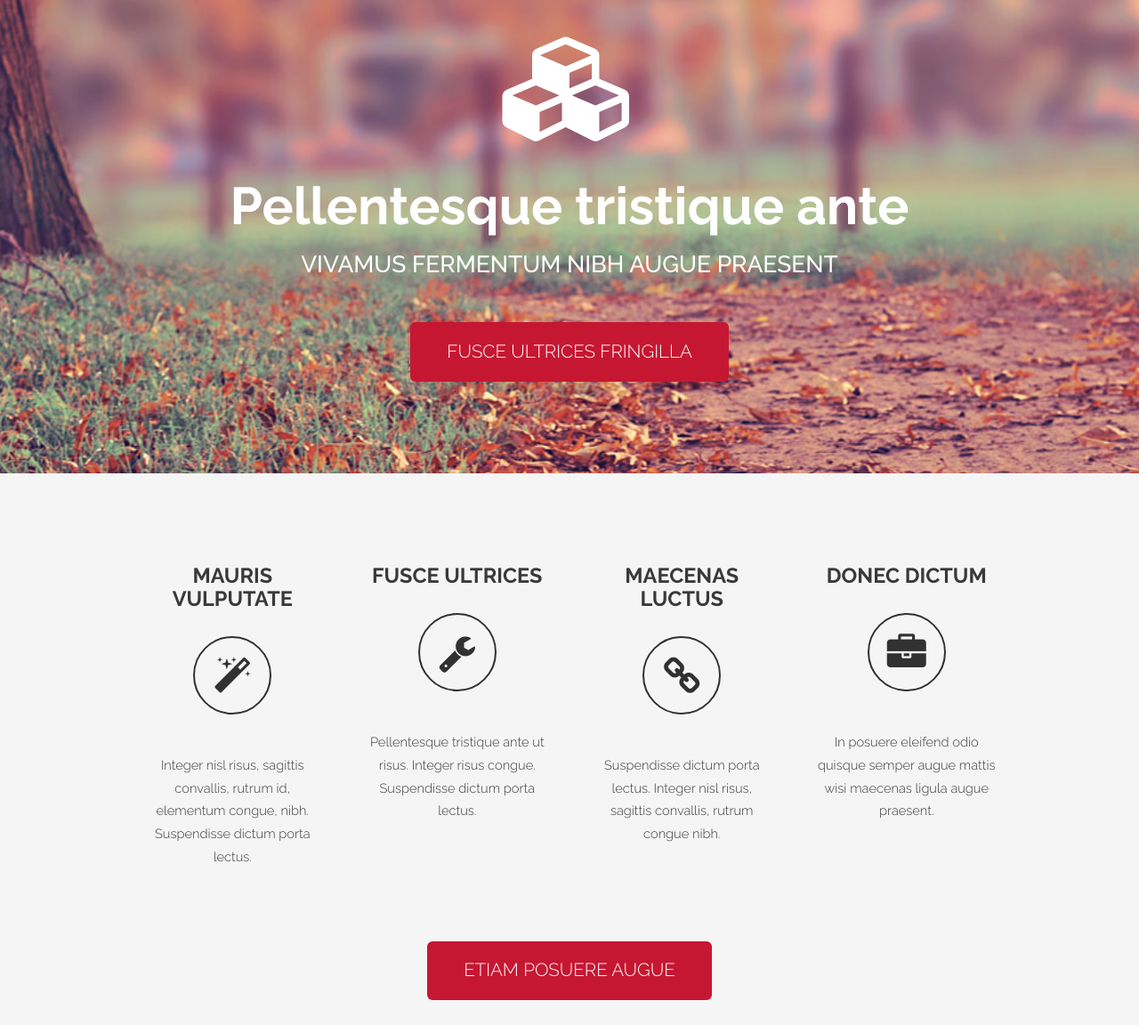
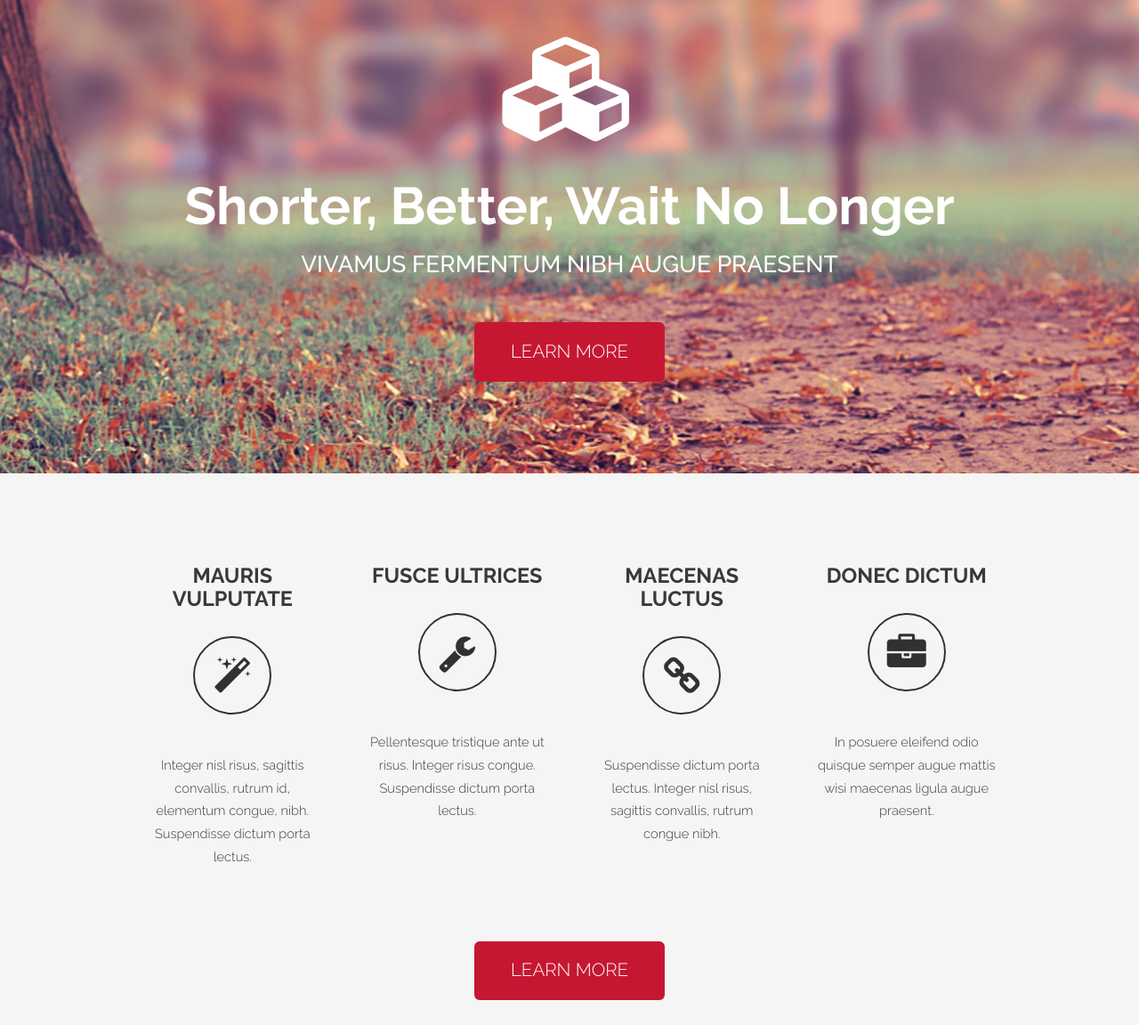
Before and after one commit to PllDev/Gumtr, a plain HTML site: page index.html in a window 1280 px wide. Shown: the part 148-1300 px from the top of the page at 89% size. Drawn offline with nearby package versions, Linux system fonts and the light colour scheme.

Commit message:
logo adjustment and some text editing

```diff
--- a/index.html
+++ b/index.html
@@ -27,7 +27,7 @@
 
 					<!-- Logo -->
 						<div id="logo">
-							<h1><a class="image full" href="#"><img src="images/GLogo.svg" alt="Gumtr.ee - URL Shortener" /></a></h1>
+							<h1><a href="#"><img class="image centered" src="images/GLogo.svg" alt="Gumtr.ee - URL Shortener"/></a></h1>
 						</div>
 
 					<!-- Nav -->
@@ -51,10 +51,10 @@
 					<section>
 						<span class="fa fa-cubes"></span>
 						<header>
-							<h2>Pellentesque tristique ante</h2>
+							<h2>Shorter, Better, Wait No Longer</h2>
 							<span class="byline">Vivamus fermentum nibh augue praesent</span>
 						</header>
-						<a href="#" class="button medium">Fusce ultrices fringilla</a>
+						<a href="#" class="button medium">Learn More</a>
 					</section>
 				</div>
 			</div>
@@ -95,7 +95,7 @@
 						<p>In posuere eleifend odio quisque semper augue mattis wisi maecenas ligula augue praesent.</p>
 					</section>
 				</div>
-				<a href="#" class="button medium">Etiam posuere augue</a>
+				<a href="#" class="button medium">Learn More</a>
 			</div>
 		</div>
 
```
